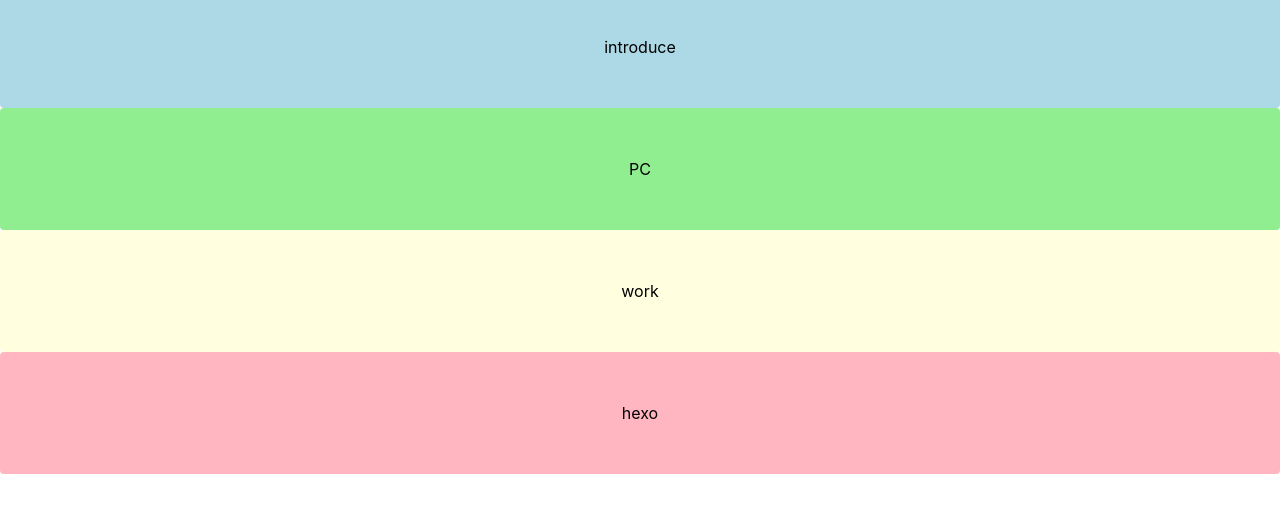
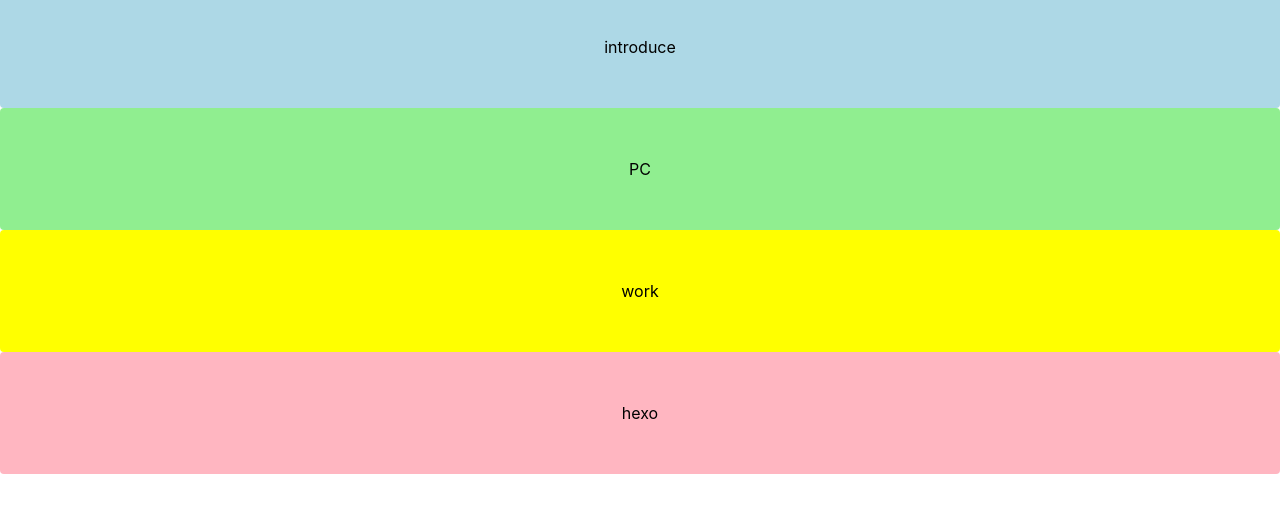
Before and after one commit to RGM89/RGM89.github.io, a plain HTML site: page index.html in a window 1280 px wide. Shown: the part 70-582 px from the top of the page. Drawn offline with nearby package versions, Linux system fonts and the light colour scheme.

Commit message:
Update index.html

```diff
--- a/index.html
+++ b/index.html
@@ -16,7 +16,7 @@
         <div class="row">
             <button id="1" class="btn col-md-12 col-xs-12 py-5" style="background-color: lightblue; display: inline" onclick="introshow()">introduce</button>
             <button id="2" class="btn col-md-12 col-xs-12 py-5" style="background-color: lightgreen; display: inline" onclick="window.location = 'index2.html' ">PC</button>
-            <button id="6" class="btn col-md-12 col-xs-12 py-5" style="background-color: lightyellow; display: inline" onclick="window.location = 'https://rgm89.github.io/Page1' ">work</button>
+            <button id="6" class="btn col-md-12 col-xs-12 py-5" style="background-color: yellow; display: inline" onclick="window.location = 'https://rgm89.github.io/Page1' ">work</button>
             <button id="5" class="btn col-md-12 col-xs-12 py-5" style="background-color: lightpink; display: inline" onclick="window.location = 'https://rgm89.github.io/myblog/' ">hexo</button>
             <div id="3" class="col-md-12 col-xs-12" style="background-color: lightcoral; display: none">
                 <ul>
```
